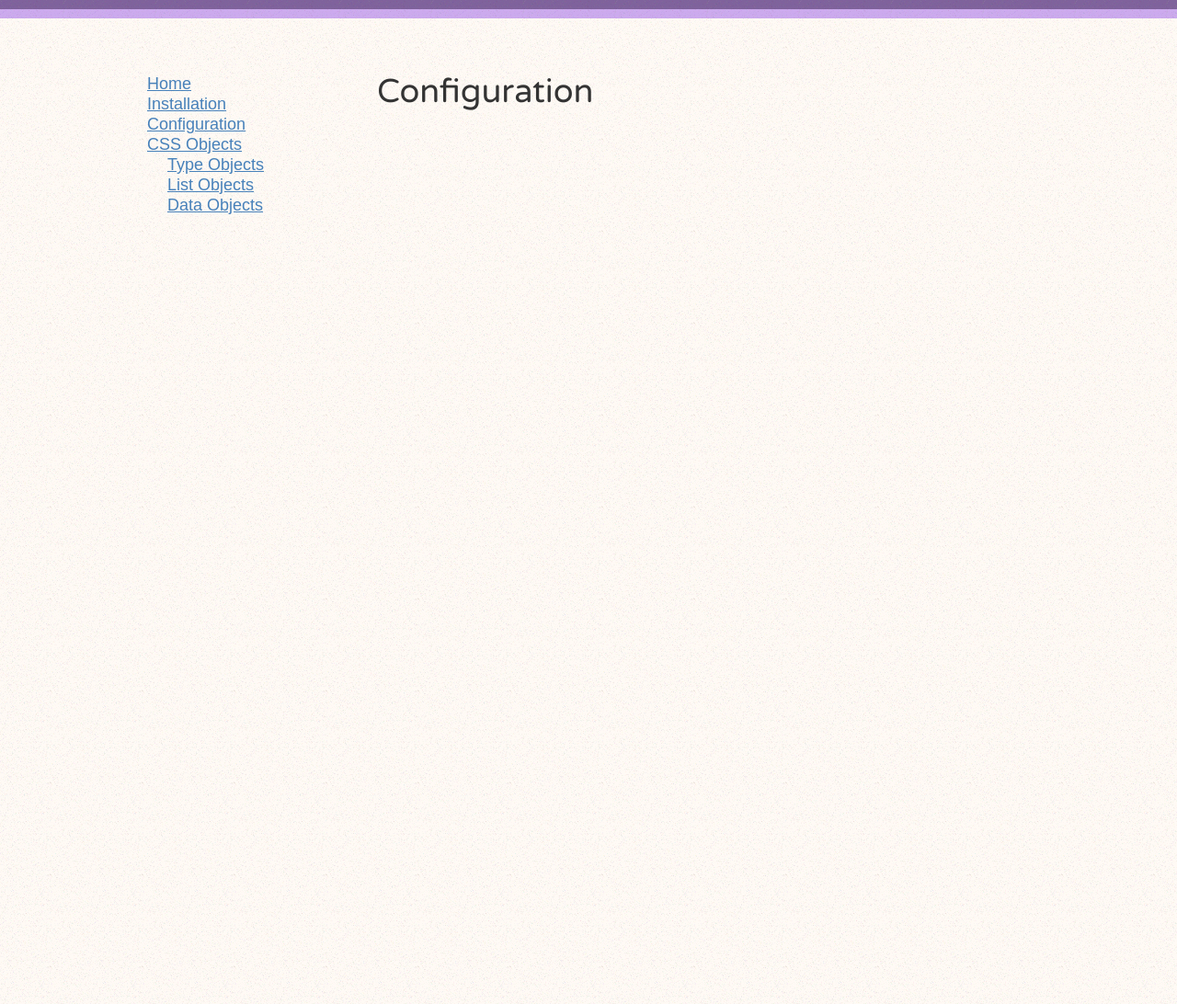
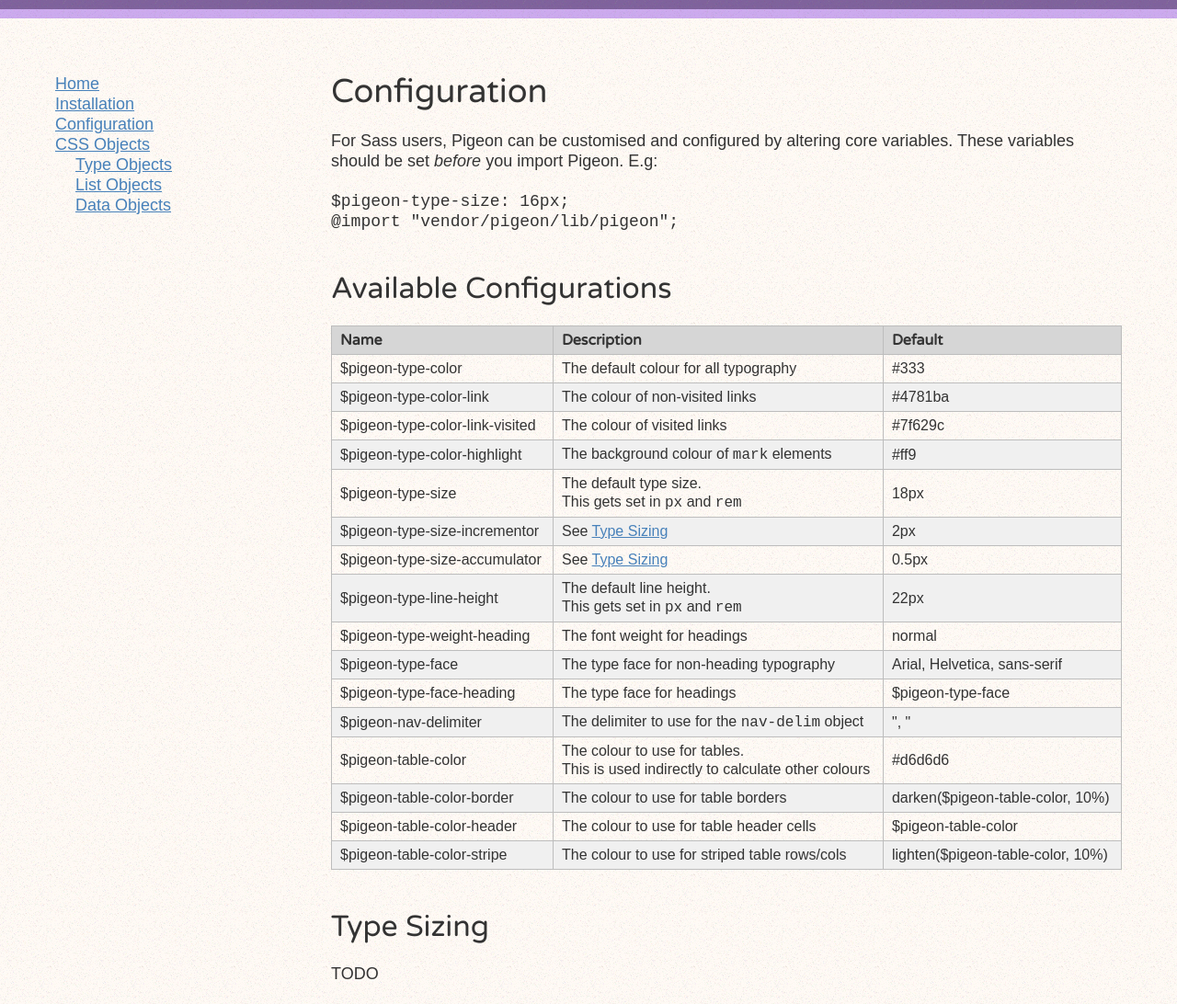
Before and after one commit to rowanmanning/pigeon, a Jekyll site: the page built from docs/config/index.html, in a window 1280 px wide. Shown: the whole page at 92% size. Built offline with Jekyll 4.4.1, drawn with Linux system fonts in a browser that asks for light colours.

Commit message:
Add documentation for configurations

```diff
--- a/docs/config/index.html
+++ b/docs/config/index.html
@@ -4,3 +4,131 @@ layout: page
 ---
 
 <h1>Configuration</h1>
+
+<p>
+    For Sass users, Pigeon can be customised and configured by altering core
+    variables. These variables should be set <em>before</em> you import Pigeon.
+    E.g:
+</p>
+
+{% highlight scss %}
+$pigeon-type-size: 16px;
+@import "vendor/pigeon/lib/pigeon";
+{% endhighlight %}
+
+
+<h2 class="space-above-2">Available Configurations</h2>
+
+<table class="table table-wide table-stripe smallprint">
+    <thead>
+        <tr>
+            <th>Name</th>
+            <th>Description</th>
+            <th>Default</th>
+        </tr>
+    </thead>
+    <tbody>
+
+        <tr>
+            <td>$pigeon-type-color</td>
+            <td>The default colour for all typography</td>
+            <td>#333</td>
+        </tr>
+
+        <tr>
+            <td>$pigeon-type-color-link</td>
+            <td>The colour of non-visited links</td>
+            <td>#4781ba</td>
+        </tr>
+
+        <tr>
+            <td>$pigeon-type-color-link-visited</td>
+            <td>The colour of visited links</td>
+            <td>#7f629c</td>
+        </tr>
+
+        <tr>
+            <td>$pigeon-type-color-highlight</td>
+            <td>The background colour of <code>mark</code> elements</td>
+            <td>#ff9</td>
+        </tr>
+
+        <tr>
+            <td>$pigeon-type-size</td>
+            <td>The default type size.<br/>This gets set in <code>px</code> and <code>rem</code></td>
+            <td>18px</td>
+        </tr>
+
+        <tr>
+            <td>$pigeon-type-size-incrementor</td>
+            <td>See <a href="#type-sizing">Type Sizing</a></td>
+            <td>2px</td>
+        </tr>
+
+        <tr>
+            <td>$pigeon-type-size-accumulator</td>
+            <td>See <a href="#type-sizing">Type Sizing</a></td>
+            <td>0.5px</td>
+        </tr>
+
+        <tr>
+            <td>$pigeon-type-line-height</td>
+            <td>The default line height.<br/>This gets set in <code>px</code> and <code>rem</code></td>
+            <td>22px</td>
+        </tr>
+
+        <tr>
+            <td>$pigeon-type-weight-heading</td>
+            <td>The font weight for headings</td>
+            <td>normal</td>
+        </tr>
+
+        <tr>
+            <td>$pigeon-type-face</td>
+            <td>The type face for non-heading typography</td>
+            <td>Arial, Helvetica, sans-serif</td>
+        </tr>
+
+        <tr>
+            <td>$pigeon-type-face-heading</td>
+            <td>The type face for headings</td>
+            <td>$pigeon-type-face</td>
+        </tr>
+
+        <tr>
+            <td>$pigeon-nav-delimiter</td>
+            <td>The delimiter to use for the <code>nav-delim</code> object</td>
+            <td>", "</td>
+        </tr>
+
+        <tr>
+            <td>$pigeon-table-color</td>
+            <td>The colour to use for tables.<br/>This is used indirectly to calculate other colours</td>
+            <td>#d6d6d6</td>
+        </tr>
+
+        <tr>
+            <td>$pigeon-table-color-border</td>
+            <td>The colour to use for table borders</td>
+            <td>darken($pigeon-table-color, 10%)</td>
+        </tr>
+
+        <tr>
+            <td>$pigeon-table-color-header</td>
+            <td>The colour to use for table header cells</td>
+            <td>$pigeon-table-color</td>
+        </tr>
+
+        <tr>
+            <td>$pigeon-table-color-stripe</td>
+            <td>The colour to use for striped table rows/cols</td>
+            <td>lighten($pigeon-table-color, 10%)</td>
+        </tr>
+
+    </tbody>
+</table>
+
+
+<h2 id="type-sizing" class="space-above-2">Type Sizing</h2>
+
+<p>TODO</p>
--- a/style/_source/site/layout.scss
+++ b/style/_source/site/layout.scss
@@ -1,7 +1,6 @@
 
 // Main container styles
 .page {
-    max-width: 1000px;
     margin-left: auto;
     margin-right: auto;
     @include rem('padding-top', 60px);
--- a/style/site.css
+++ b/style/site.css
@@ -1235,7 +1235,6 @@ body:before {
 }
 
 .page {
-  max-width: 1000px;
   margin-left: auto;
   margin-right: auto;
   padding-top: 60px;
```
Also changed, not shown: docs/install/index.html (+8 -0 lines), style/site.min.css.
